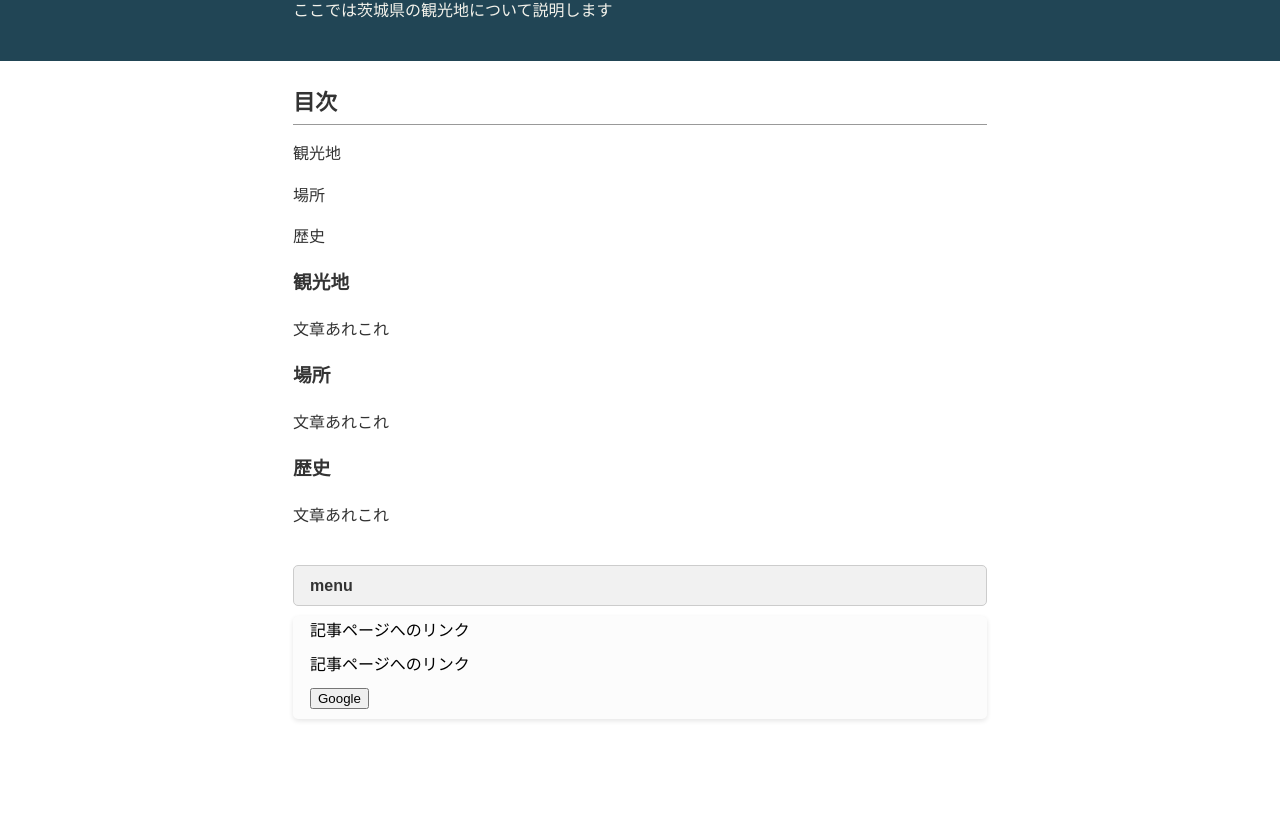
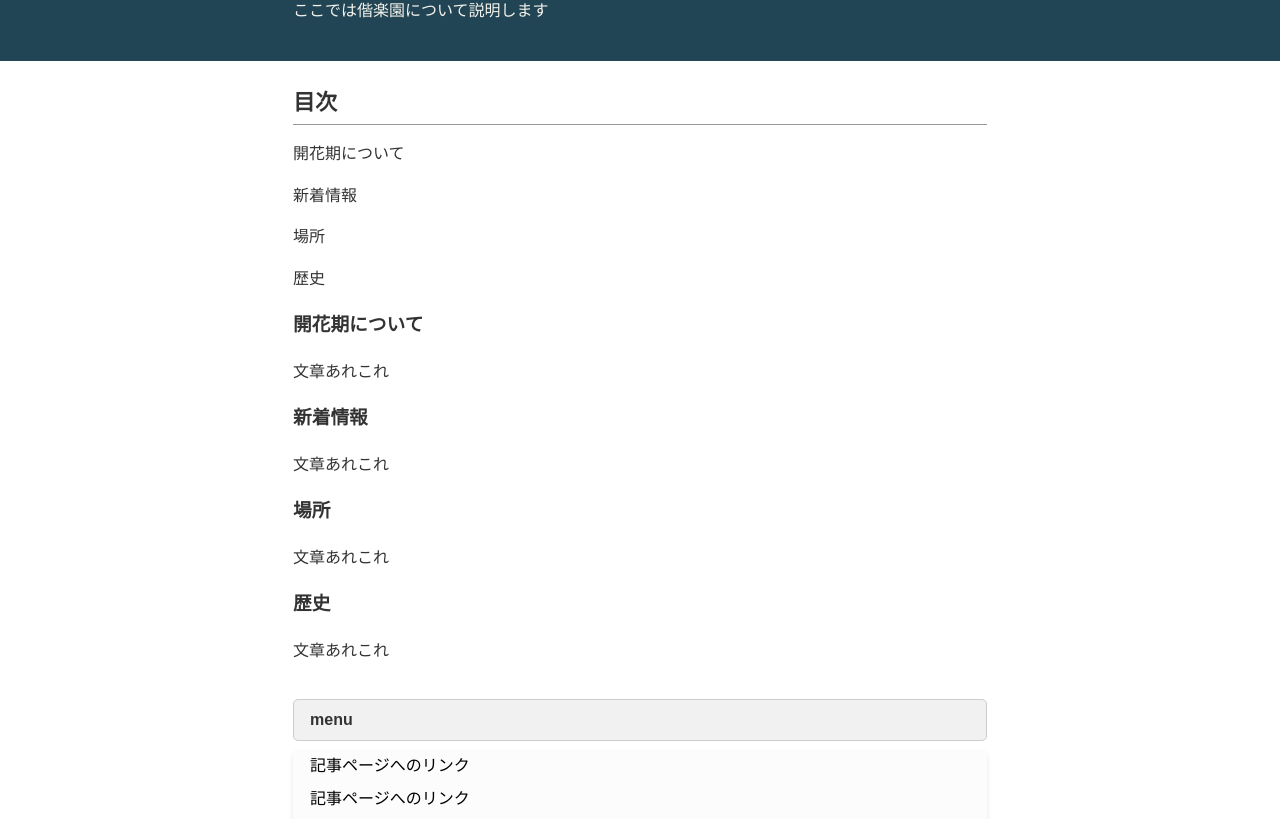
Before and after one commit to Kakurazaka/Kakurazaka.github.io, a plain HTML site: page index.html in a window 1280 px wide. Shown: the part 84-903 px from the top of the page. Before the commit the page ends 833 px from the top, so only its background shows below. Drawn offline with Linux system fonts and the light colour scheme.

Commit message:
Update index.html

```diff
--- a/index.html
+++ b/index.html
@@ -2,7 +2,7 @@
 <html lang="ja">
 <head>
 <meta charset="UTF-8">
-<title>茨城県の観光地</title>
+<title>偕楽園について</title>
 <meta name="keywords" content="ページのキーワードA,B,C">
 <meta name="description" content="ページの説明">
 <meta name="viewport" content="width=device-width, initial-scale=1.0">
@@ -10,17 +10,20 @@
 </head>
 <body>
 <div id="outer">
-<header><div id="header-container"><div id="head-inner"><h1>茨城県の観光地について</h1>
-<p class="description">ここでは茨城県の観光地について説明します</p></div></div>
+<header><div id="header-container"><div id="head-inner"><h1>偕楽園について</h1>
+<p class="description">ここでは偕楽園について説明します</p></div></div>
 </header>
 <div id="content-wrapper">
 <main>
 <div id="inner">
 <h2>目次</h2>
-<p>観光地</p>
+<p>開花期について</p>
+<p>新着情報</p>
 <p>場所</p>
 <p>歴史</p>
-<h3>観光地</h3>
+<h3>開花期について</h3>
+<p>文章あれこれ</p>
+<h3>新着情報</h3>
 <p>文章あれこれ</p>
 <h3>場所</h3>
 <p>文章あれこれ</p>
```
